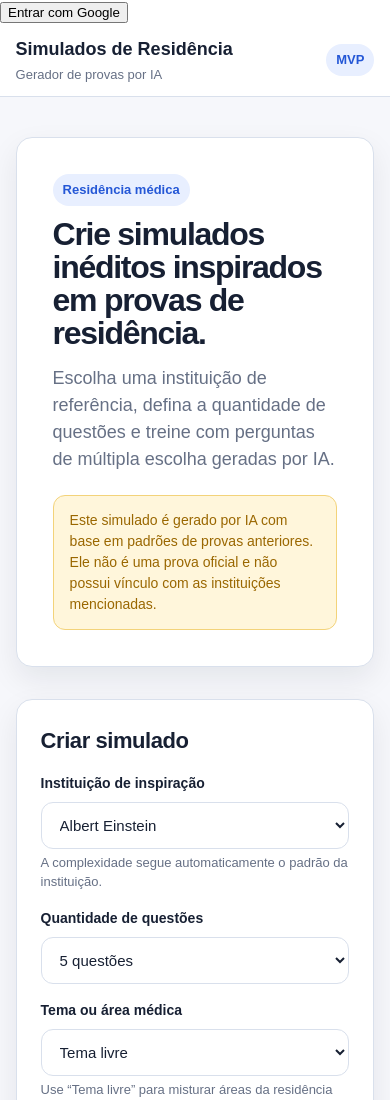
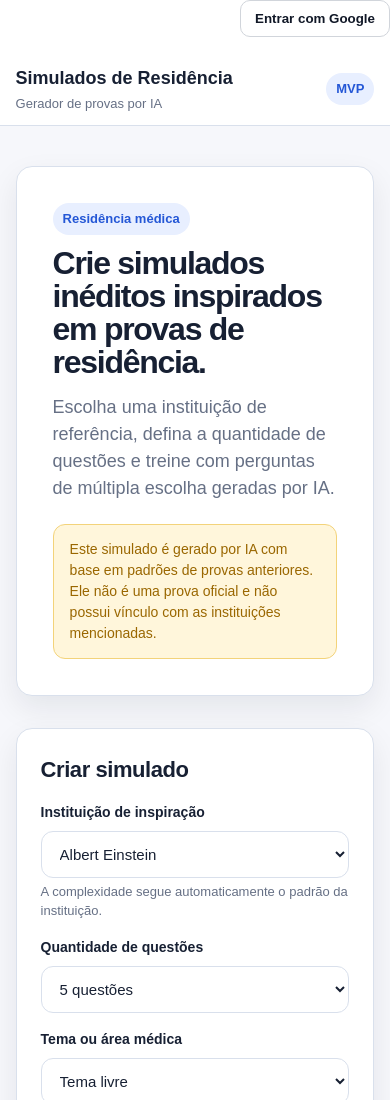
Before and after one commit to afbruno09/Gerador-de-Simulados, a website: page index.html in a window 390 px wide. Shown: the top 1100 px of the page. Drawn offline with nearby package versions, Linux system fonts and the light colour scheme.

Commit message:
Update style.css

```diff
--- a/style.css
+++ b/style.css
@@ -516,4 +516,32 @@ input:focus {
   .mini-progress {
     width: 100%;
   }
+
+  .auth-box {
+  display: flex;
+  justify-content: flex-end;
+  align-items: center;
+  gap: 12px;
+  margin-bottom: 16px;
+  font-size: 14px;
 }
+
+#user-email {
+  color: #374151;
+  font-weight: 500;
+}
+
+.secondary-button {
+  border: 1px solid #d1d5db;
+  background: #ffffff;
+  color: #111827;
+  border-radius: 10px;
+  padding: 10px 14px;
+  cursor: pointer;
+  font-weight: 600;
+}
+
+.secondary-button:hover {
+  background: #f9fafb;
+}
+}
```
